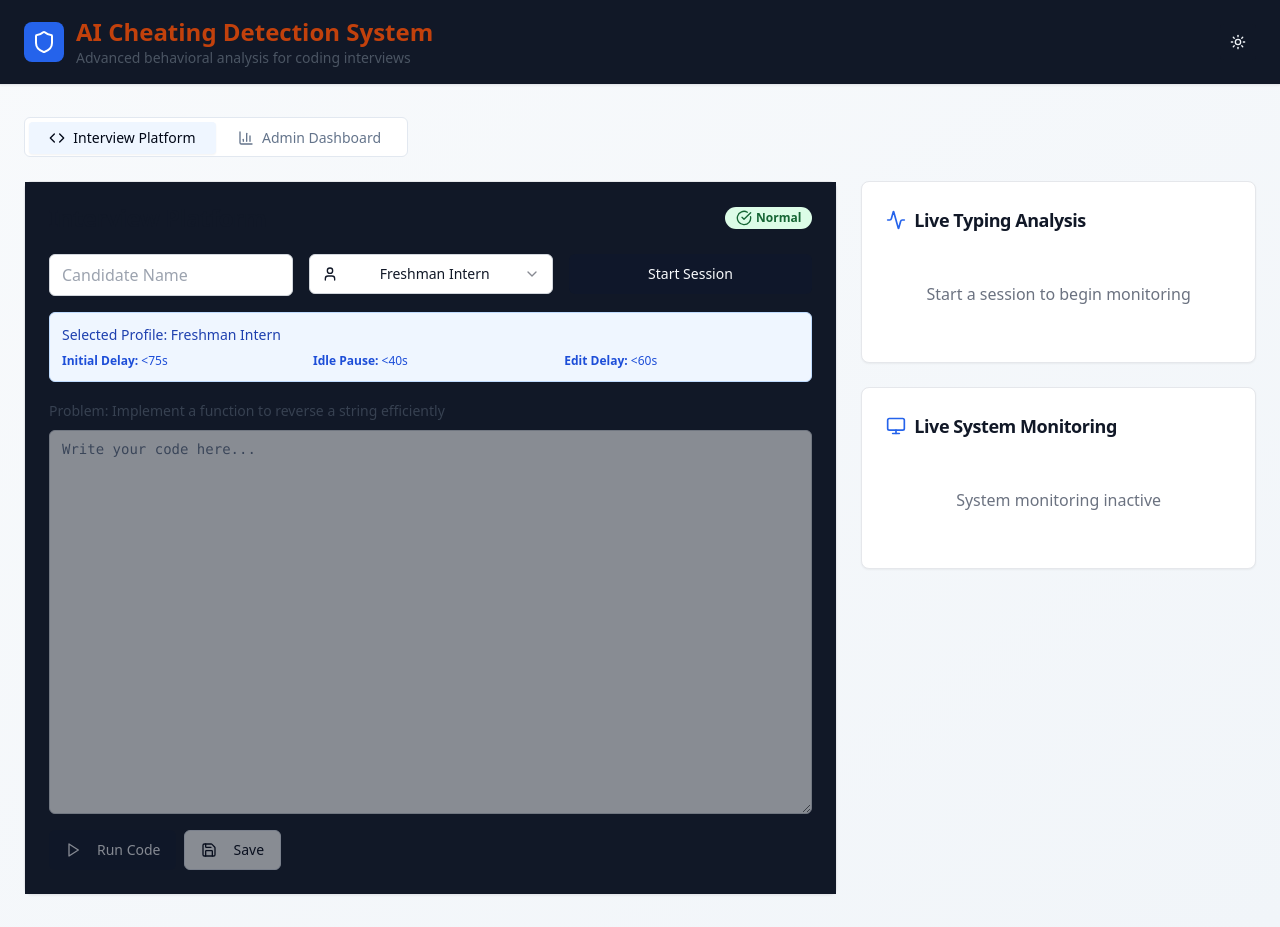
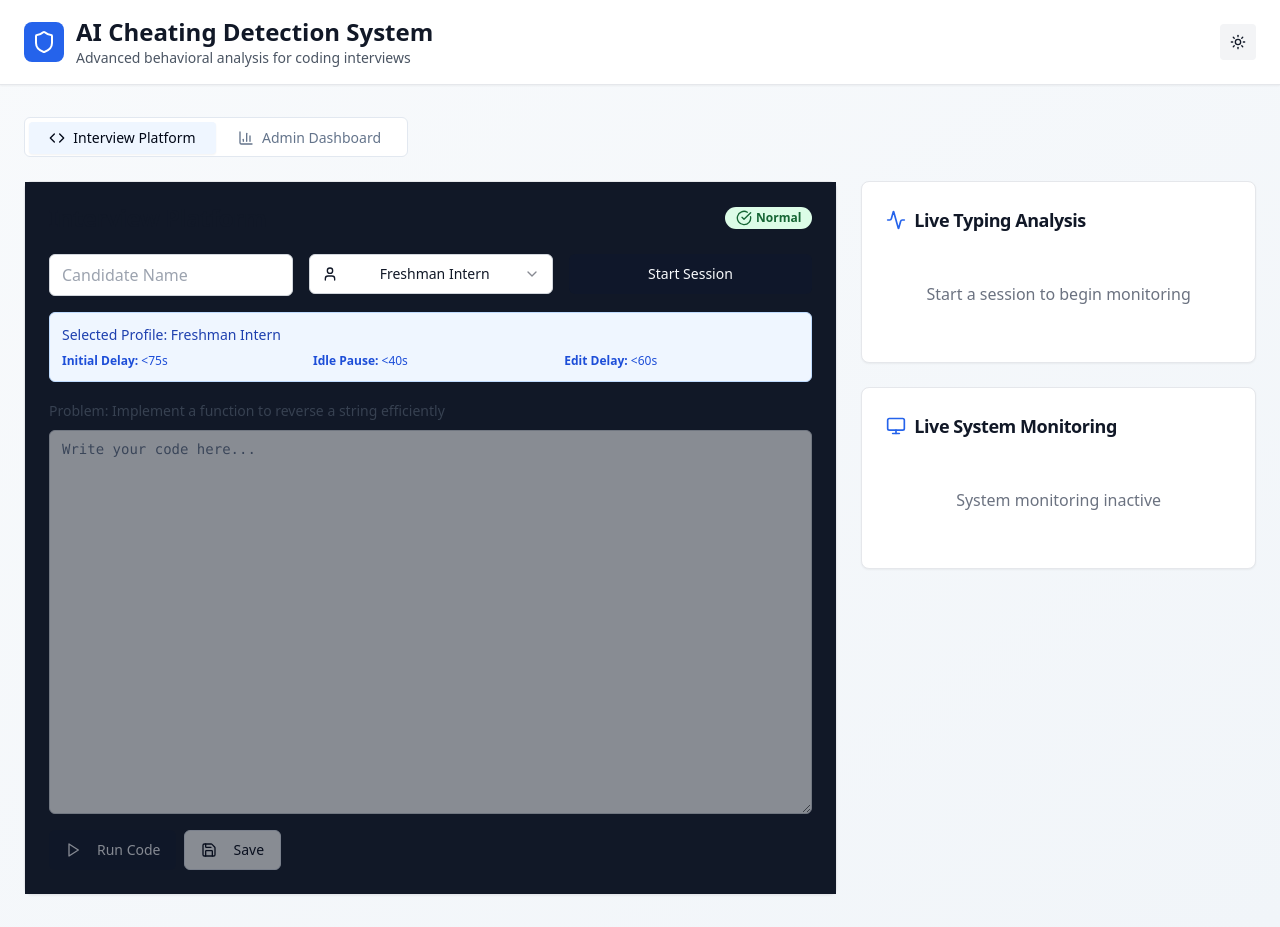
Before and after one commit to archisnoob/interview-ai-sentinel, a React (Vite) app: page / in a window 1280 px wide. Built offline with nearby package versions, Linux system fonts and the light colour scheme.

Commit message:
Fix: Theme inconsistencies in UI components
Addresses theme-related styling issues in various UI components, ensuring proper dark/light mode adaptation. Applied minimal, scoped changes to color tokens, backgrounds, and text contrasts where necessary.

```diff
--- a/src/components/ThemeToggle.tsx
+++ b/src/components/ThemeToggle.tsx
@@ -1,16 +1,25 @@
+
 import React from 'react';
 import { Button } from '@/components/ui/button';
 import { Moon, Sun } from 'lucide-react';
 import { useTheme } from '@/hooks/useTheme';
+
 const ThemeToggle = () => {
-  const {
-    theme,
-    toggleTheme
-  } = useTheme();
-  return <Button variant="ghost" size="icon" onClick={toggleTheme} aria-label={`Switch to ${theme === 'light' ? 'dark' : 'light'} mode`} className="relative h-9 w-9 transition-colors focus-visible:outline-none focus-visible:ring-2 focus-visible:ring-ring focus-visible:ring-offset-2 text-slate-100 rounded bg-gray-900 hover:bg-gray-800">
+  const { theme, toggleTheme } = useTheme();
+
+  return (
+    <Button
+      variant="ghost"
+      size="icon"
+      onClick={toggleTheme}
+      aria-label={`Switch to ${theme === 'light' ? 'dark' : 'light'} mode`}
+      className="relative h-9 w-9 transition-colors focus-visible:outline-none focus-visible:ring-2 focus-visible:ring-ring focus-visible:ring-offset-2 bg-gray-100 hover:bg-gray-200 dark:bg-gray-800 dark:hover:bg-gray-700 text-gray-900 dark:text-gray-100 rounded"
+    >
       <Sun className="h-4 w-4 rotate-0 scale-100 transition-all dark:-rotate-90 dark:scale-0" />
       <Moon className="absolute h-4 w-4 rotate-90 scale-0 transition-all dark:rotate-0 dark:scale-100" />
       <span className="sr-only">Toggle theme</span>
-    </Button>;
+    </Button>
+  );
 };
+
 export default ThemeToggle;
--- a/src/pages/Index.tsx
+++ b/src/pages/Index.tsx
@@ -1,3 +1,4 @@
+
 import React, { useState } from 'react';
 import { Card } from '@/components/ui/card';
 import { Tabs, TabsContent, TabsList, TabsTrigger } from '@/components/ui/tabs';
@@ -5,10 +6,12 @@ import CodingInterface from '@/components/CodingInterface';
 import AdminDashboard from '@/components/AdminDashboard';
 import ThemeToggle from '@/components/ThemeToggle';
 import { Shield, Code, BarChart3 } from 'lucide-react';
+
 const Index = () => {
-  return <div className="min-h-screen bg-gradient-to-br from-slate-50 to-slate-100 dark:from-slate-900 dark:to-slate-800 transition-colors bg-gray-900">
+  return (
+    <div className="min-h-screen bg-gradient-to-br from-slate-50 to-slate-100 dark:from-slate-900 dark:to-slate-800 transition-colors">
       {/* Header */}
-      <div className="shadow-sm border-b border-gray-200 dark:border-gray-700 transition-colors bg-gray-900">
+      <div className="shadow-sm border-b border-gray-200 dark:border-gray-700 transition-colors bg-white dark:bg-gray-900">
         <div className="max-w-7xl mx-auto px-6 py-4">
           <div className="flex items-center justify-between">
             <div className="flex items-center space-x-3">
@@ -16,7 +19,7 @@ const Index = () => {
                 <Shield className="h-6 w-6 text-white" />
               </div>
               <div>
-                <h1 className="text-2xl font-bold transition-colors text-orange-700">AI Cheating Detection System</h1>
+                <h1 className="text-2xl font-bold text-gray-900 dark:text-gray-100 transition-colors">AI Cheating Detection System</h1>
                 <p className="text-sm text-gray-600 dark:text-gray-300 transition-colors">Advanced behavioral analysis for coding interviews</p>
               </div>
             </div>
@@ -48,6 +51,8 @@ const Index = () => {
           </TabsContent>
         </Tabs>
       </div>
-    </div>;
+    </div>
+  );
 };
+
 export default Index;
```
